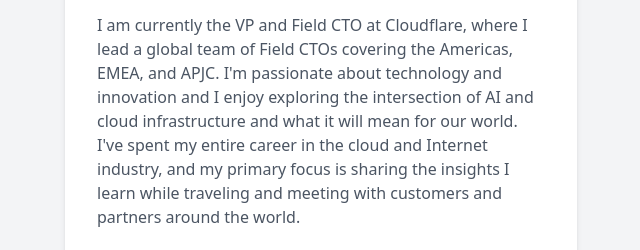
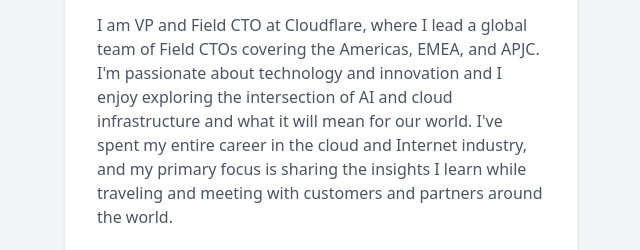
Before and after one commit to JohnEngates/link-in-bio-site, a plain HTML site: page index.html in a window 1280 px wide. Shown: the part 235-485 px from the top of the page, without its empty margins (319-959 px from the left). Drawn offline with nearby package versions, Linux system fonts and the light colour scheme.

Commit message:
minor changes

```diff
--- a/index.html
+++ b/index.html
@@ -32,7 +32,7 @@
     <h1 class="text-2xl font-bold mb-4">John Engates</h1>
     <!-- Bio -->
     <p class="text-gray-600 mb-6 text-left">
-      I am currently the VP and Field CTO at Cloudflare, where I lead a global team of Field CTOs covering the Americas, EMEA, and APJC. I'm passionate about technology and innovation and I enjoy exploring the intersection of AI and cloud infrastructure and what it will mean for our world. I've spent my entire career in the cloud and Internet industry, and my primary focus is sharing the insights I learn while traveling and meeting with customers and partners around the world.
+      I am VP and Field CTO at Cloudflare, where I lead a global team of Field CTOs covering the Americas, EMEA, and APJC. I'm passionate about technology and innovation and I enjoy exploring the intersection of AI and cloud infrastructure and what it will mean for our world. I've spent my entire career in the cloud and Internet industry, and my primary focus is sharing the insights I learn while traveling and meeting with customers and partners around the world.
     </p>
     <!-- Links -->
     <div class="space-y-4">
```
